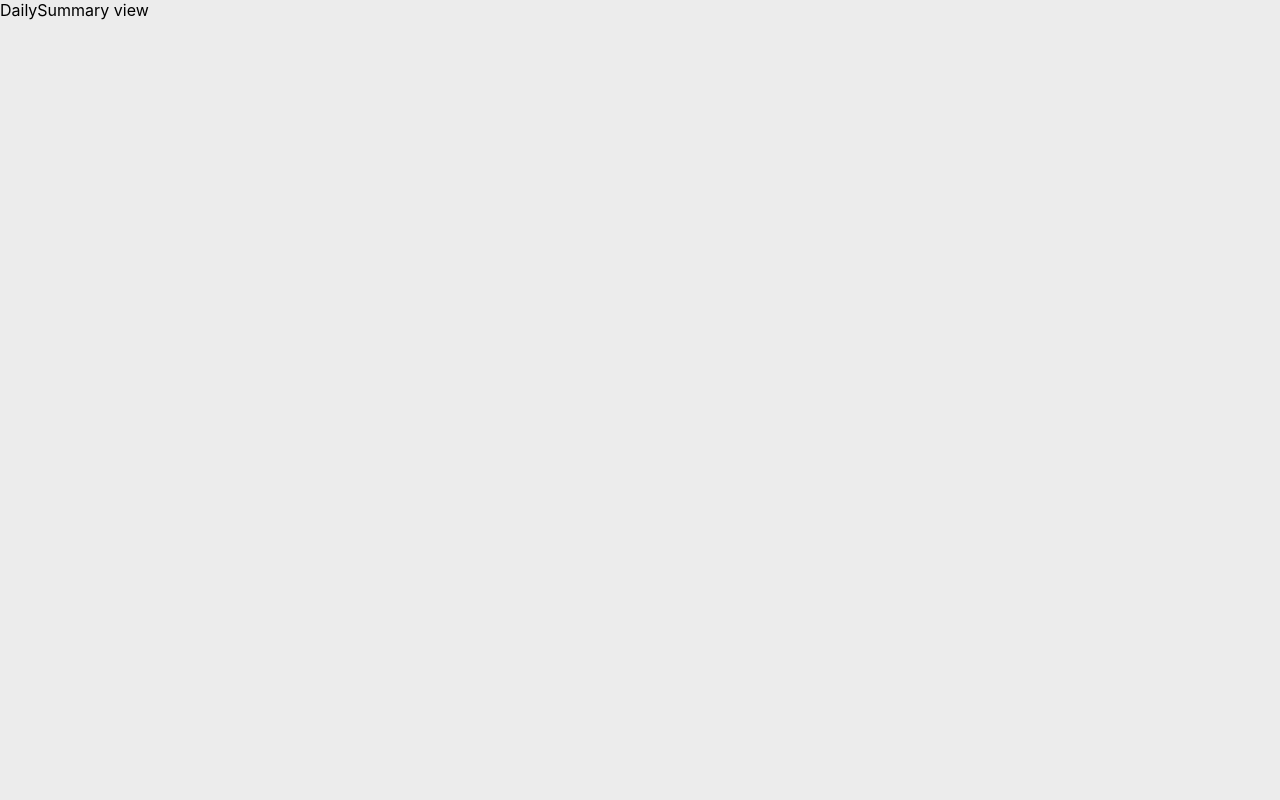
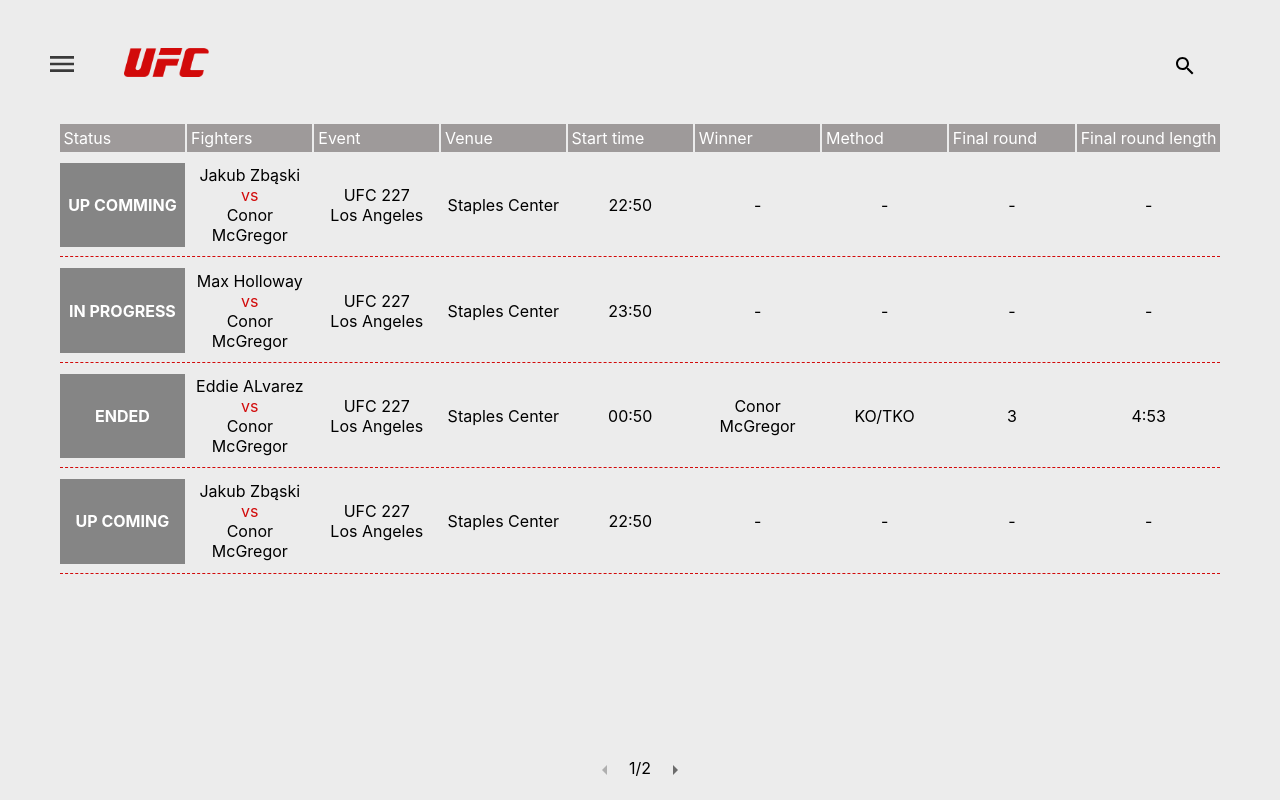
Before and after one commit to code-bakery-crew/UFC-Concept, a React (Create React App) app: page /daily-summary in a window 1280 px wide. Built offline with nearby package versions, Linux system fonts and the light colour scheme.

Commit message:
create daily summary

```diff
--- /dev/null
+++ b/src/scenes/DailySummary/components/SummaryTableRow/index.js
@@ -0,0 +1,50 @@
+import styles from "./styles.module.css";
+import React, { useState } from "react";
+import { isBrowser } from "react-device-detect";
+import { Collapse } from "@material-ui/core";
+import ArrowDown from "@material-ui/icons/ArrowDropDown"
+import ArrowUp from "@material-ui/icons/ArrowDropUp"
+
+const SummaryTableRow = ({ event }) => {
+  const [open, setOpen] = useState(false);
+  const elements = [
+    <td>
+      <div className={styles.statusBox}>{event.status}</div>
+      {isBrowser ? null : <div>{open ? <ArrowUp/> : <ArrowDown/>}</div>}
+      <Collapse in={open} className={styles.mobileDetails}>
+        <p>Event: {`${event.event[0]} ${event.event[1]}`}</p>
+        <p>Start time: {event.start_time}</p>
+        <p>Method: {event.method}</p>
+        <p>Final round length: {event.final_round_length}</p>
+      </Collapse>
+    </td>,
+    <td>
+      <div style={{ fontWeight: open ? 'bold' : 'normal' }}>{event.fighters[0]}</div>
+      <div className={styles.red}>vs</div>
+      <div style={{ fontWeight: open ? 'bold' : 'normal' }}>{event.fighters[1]}</div>
+      {open ? <div/> : null}
+      <Collapse in={open} className={styles.mobileDetails}>
+        <p>Venue: {event.venue}</p>
+        <p>Winner: {event.winner}</p>
+        <p>Final round: {event.final_round}</p>
+      </Collapse>
+    </td>,
+    <td>
+      <div>{event.event[0]}</div>
+      <div>{event.event[1]}</div>
+    </td>,
+    <td>{event.venue}</td>,
+    <td>{event.start_time}</td>,
+    <td>{event.winner}</td>,
+    <td>{event.method}</td>,
+    <td>{event.final_round}</td>,
+    <td>{event.final_round_length}</td>,
+  ];
+  return (
+    <tr key={`row-${event.id}`} onClick={() => isBrowser ? null : setOpen(!open)}>
+      {isBrowser ? elements.map(e => e) : elements.slice(0, 2).map(e => e)}
+    </tr>
+  );
+};
+
+export default SummaryTableRow;
--- /dev/null
+++ b/src/scenes/DailySummary/components/SummaryTableRow/styles.module.css
@@ -0,0 +1,20 @@
+.statusBox {
+  margin: 0 auto;
+  height: 6.6vw;
+  display: flex;
+  align-items: center;
+  justify-content: center;
+  background-color: #858585;
+  text-transform: uppercase;
+  color: white;
+  font-weight: bold;
+}
+
+.mobileDetails {
+  text-align: left;
+  font-style: italic;
+}
+
+.red {
+  color: #D20A0A;
+}
--- a/src/scenes/DailySummary/index.js
+++ b/src/scenes/DailySummary/index.js
@@ -1,9 +1,54 @@
-import React from 'react'
+import React, { useState } from 'react'
+import styles from './styles.module.css';
+import Navigation from "../../components/Navigation";
+import summaryEvents from '../../services/data/summaryEvents';
+import SummaryTableRow from "./components/SummaryTableRow";
+import ArrowRight from '@material-ui/icons/ArrowRightOutlined'
+import ArrowLeft from '@material-ui/icons/ArrowLeftOutlined'
+import IconButton from "@material-ui/core/IconButton";
+import { isBrowser } from "react-device-detect";
 
-const DailySummary = () => (
-  <div>
-    DailySummary view
-  </div>
-)
+const DailySummary = () => {
+  const [page, setPage] = useState(1);
+  const totalPages = Math.ceil(summaryEvents.eventData.length / 4);
+  const genHeader = header => <th style={{ width: `calc(100%/${isBrowser ? 9 : 2})` }}>{header}</th>;
+  const headers = [
+    'Status',
+    'Fighters',
+    'Event',
+    'Venue',
+    'Start time',
+    'Winner',
+    'Method',
+    'Final round',
+    'Final round length'
+  ];
+  return (
+    <div>
+      <Navigation/>
+      <div style={{ width: '100%' }}>
+        <table className={styles.summaryTable}>
+          <thead>
+          <tr>
+            {isBrowser ? headers.map(genHeader) : headers.slice(0, 2).map(genHeader)}
+          </tr>
+          </thead>
+          <tbody>
+          {summaryEvents.eventData.slice((page - 1) * 4, page * 4).map(row => <SummaryTableRow event={row}/>)}
+          </tbody>
+        </table>
+      </div>
+      <div className={styles.pagination}>
+        <IconButton disabled={page <= 1} onClick={() => setPage(page - 1)} href={'#'}>
+          <ArrowLeft/>
+        </IconButton>
+        <span>{`${page}/${totalPages}`}</span>
+        <IconButton disabled={page >= totalPages} onClick={() => setPage(page + 1)} href={"#"}>
+          <ArrowRight/>
+        </IconButton>
+      </div>
+    </div>
+  );
+};
 
-export default DailySummary
+export default DailySummary;
--- /dev/null
+++ b/src/scenes/DailySummary/styles.module.css
@@ -0,0 +1,29 @@
+.summaryTable {
+    width: 95%;
+    text-align: center;
+    padding: 2vw 2vw 0 2vw;
+    margin: 1% 2.5%;
+}
+
+.summaryTable > thead > tr > th {
+    color: white;
+    font-weight: normal;
+    background-color: #9E9A9A;
+
+    text-align: left;
+    padding: .3vw;
+    white-space: nowrap;
+}
+
+.summaryTable > tbody > tr > td {
+    height: 7vw;
+    padding: .5vw 0;
+    border-bottom: 1px dashed #D20A0A;
+}
+.pagination {
+    text-align: center;
+    position: fixed;
+    bottom: 0;
+    width: 100%;
+    margin-bottom: .5vw;
+}
--- /dev/null
+++ b/src/services/data/summaryEvents.json
@@ -0,0 +1,94 @@
+{
+  "eventData": [
+    {
+      "id": 1,
+      "status": "UP COMMING",
+      "fighters": [
+        "Jakub Zbąski",
+        "Conor McGregor"
+      ],
+      "event": [
+        "UFC 227",
+        "Los Angeles"
+      ],
+      "venue": "Staples Center",
+      "start_time": "22:50",
+      "winner": "-",
+      "method": "-",
+      "final_round": "-",
+      "final_round_length": "-"
+    },
+    {
+      "id": 2,
+      "status": "IN PROGRESS",
+      "fighters": [
+        "Max Holloway",
+        "Conor McGregor"
+      ],
+      "event": [
+        "UFC 227",
+        "Los Angeles"
+      ],
+      "venue": "Staples Center",
+      "start_time": "23:50",
+      "winner": "-",
+      "method": "-",
+      "final_round": "-",
+      "final_round_length": "-"
+    },
+    {
+      "id": 3,
+      "status": "ENDED",
+      "fighters": [
+        "Eddie ALvarez",
+        "Conor McGregor"
+      ],
+      "event": [
+        "UFC 227",
+        "Los Angeles"
+      ],
+      "venue": "Staples Center",
+      "start_time": "00:50",
+      "winner": "Conor McGregor",
+      "method": "KO/TKO",
+      "final_round": "3",
+      "final_round_length": "4:53"
+    },
+    {
+      "id": 4,
+      "status": "UP COMING",
+      "fighters": [
+        "Jakub Zbąski",
+        "Conor McGregor"
+      ],
+      "event": [
+        "UFC 227",
+        "Los Angeles"
+      ],
+      "venue": "Staples Center",
+      "start_time": "22:50",
+      "winner": "-",
+      "method": "-",
+      "final_round": "-",
+      "final_round_length": "-"
+    },
+    {
+      "id": 5,
+      "status": "UP COMING",
+      "fighters": [
+        "Jakub Zbąski",
+        "Conor McGregor"
+      ],
+      "event": [
+        "UFC 227",
+        "Los Angeles"
+      ],
+      "venue": "Staples Center",
+      "start_time": "22:50",
+      "winner": "-",
+      "method": "-",
+      "final_round": "-",
+      "final_round_length": "-"
+    }
+  ]
+}
```
